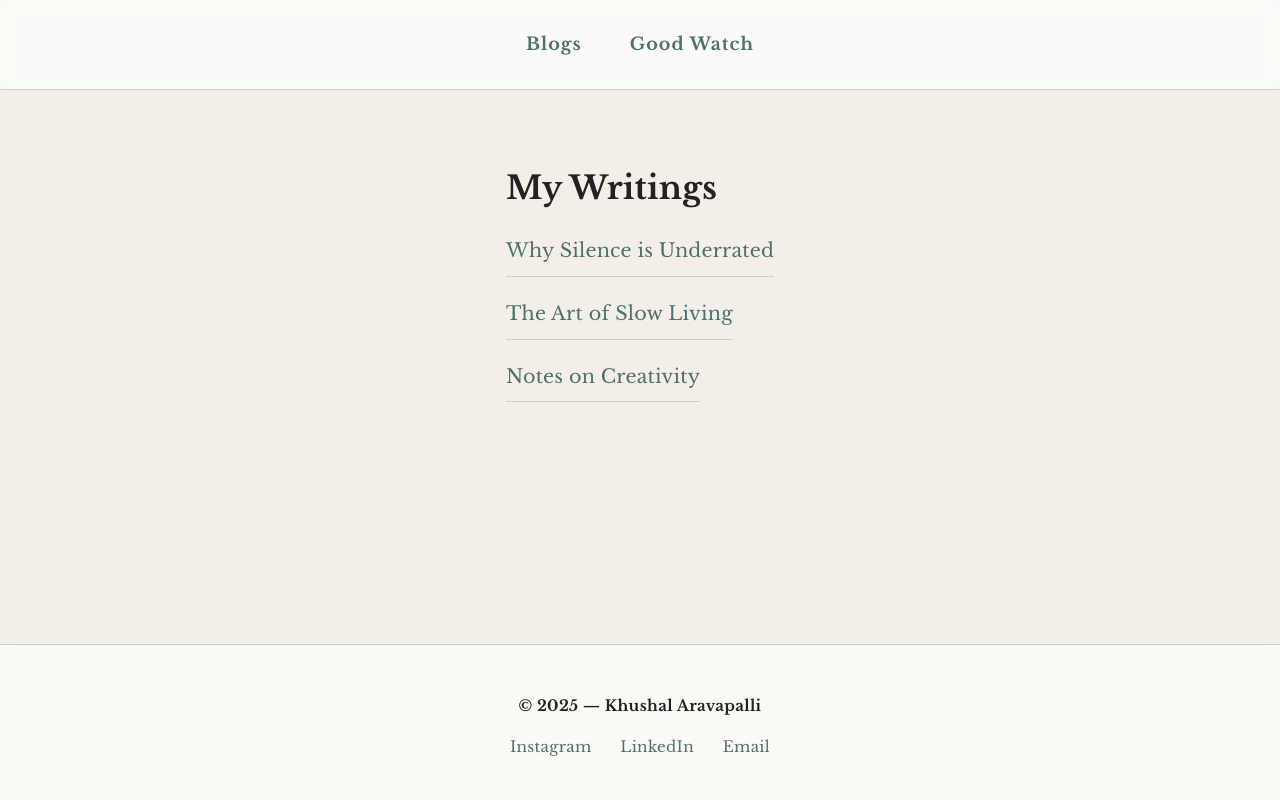
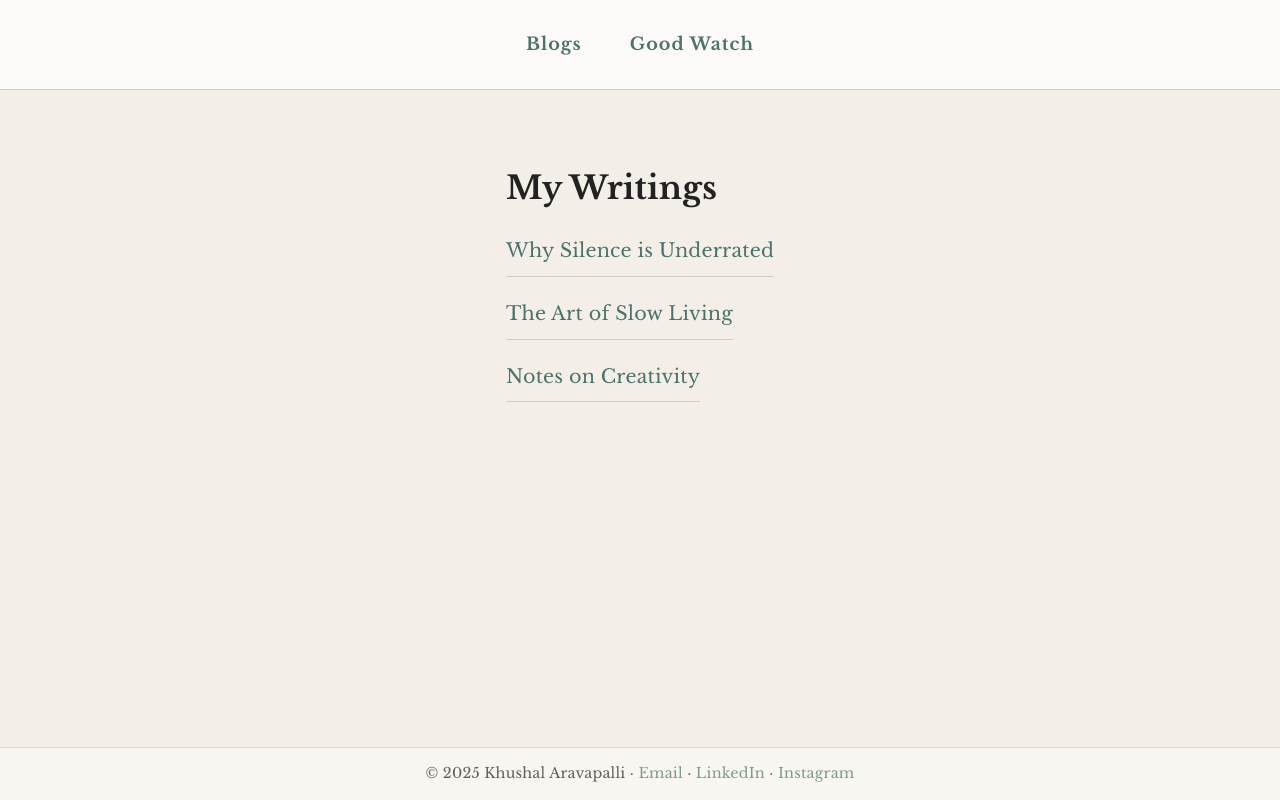
Before and after one commit to akhushal/test-1-ui, a React (Create React App) app: page / in a window 1280 px wide. Built offline with nearby package versions, Linux system fonts and the light colour scheme.

Commit message:
updated footer

```diff
--- a/src/App.js
+++ b/src/App.js
@@ -16,17 +16,41 @@ export default function App() {
             <Route path="/goodwatch" element={<GoodWatch />} />
           </Routes>
         </div>
-        <footer>
-          <p className="footer-name">© {new Date().getFullYear()} — Khushal Aravapalli</p>
-          <div className="footer-links">
-            <a href="https://www.instagram.com/notkhushal_" target="_blank" rel="noreferrer">
-              Instagram
-            </a>
-            <a href="https://www.linkedin.com/in/khushalaravapalli" target="_blank" rel="noreferrer">
-              LinkedIn
-            </a>
-            <a href="mailto:khushalaravapalli@gmail.com">Email</a>
-          </div>
+        <footer
+          style={{
+            borderTop: "1px solid var(--border-color)",
+            padding: "0.8rem 1rem",
+            textAlign: "center",
+            fontSize: "0.9rem",
+            color: "var(--text-color)",
+            opacity: 0.7,
+          }}
+        >
+          © {new Date().getFullYear()} Khushal Aravapalli ·{" "}
+          <a
+            href="mailto:khushalaravapalli@gmail.com"
+            style={{ color: "var(--accent-color)", textDecoration: "none" }}
+          >
+            Email
+          </a>{" "}
+          ·{" "}
+          <a
+            href="https://www.linkedin.com/in/khushalaravapalli"
+            target="_blank"
+            rel="noopener noreferrer"
+            style={{ color: "var(--accent-color)", textDecoration: "none" }}
+          >
+            LinkedIn
+          </a>{" "}
+          ·{" "}
+          <a
+            href="https://www.instagram.com/notkhushal_"
+            target="_blank"
+            rel="noopener noreferrer"
+            style={{ color: "var(--accent-color)", textDecoration: "none" }}
+          >
+            Instagram
+          </a>
         </footer>
       </div>
     </Router>
```
